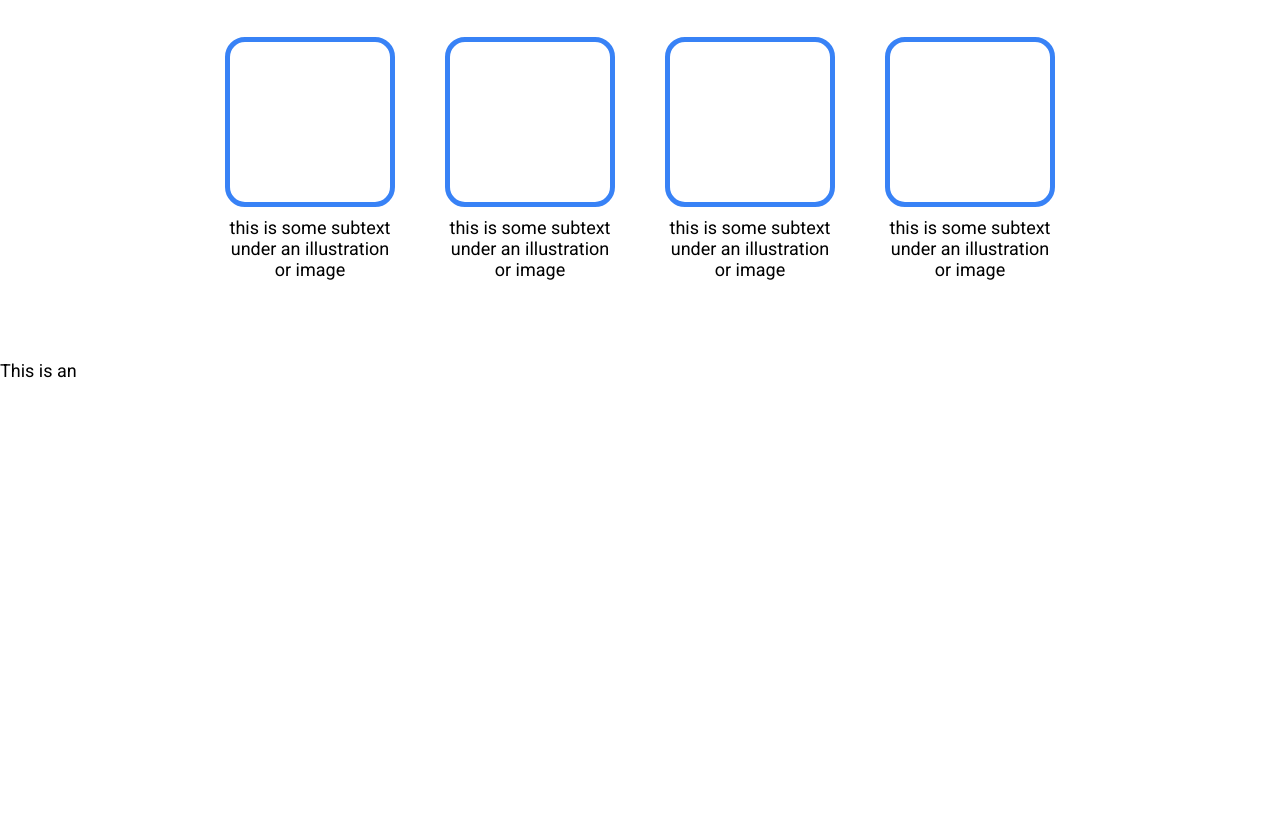
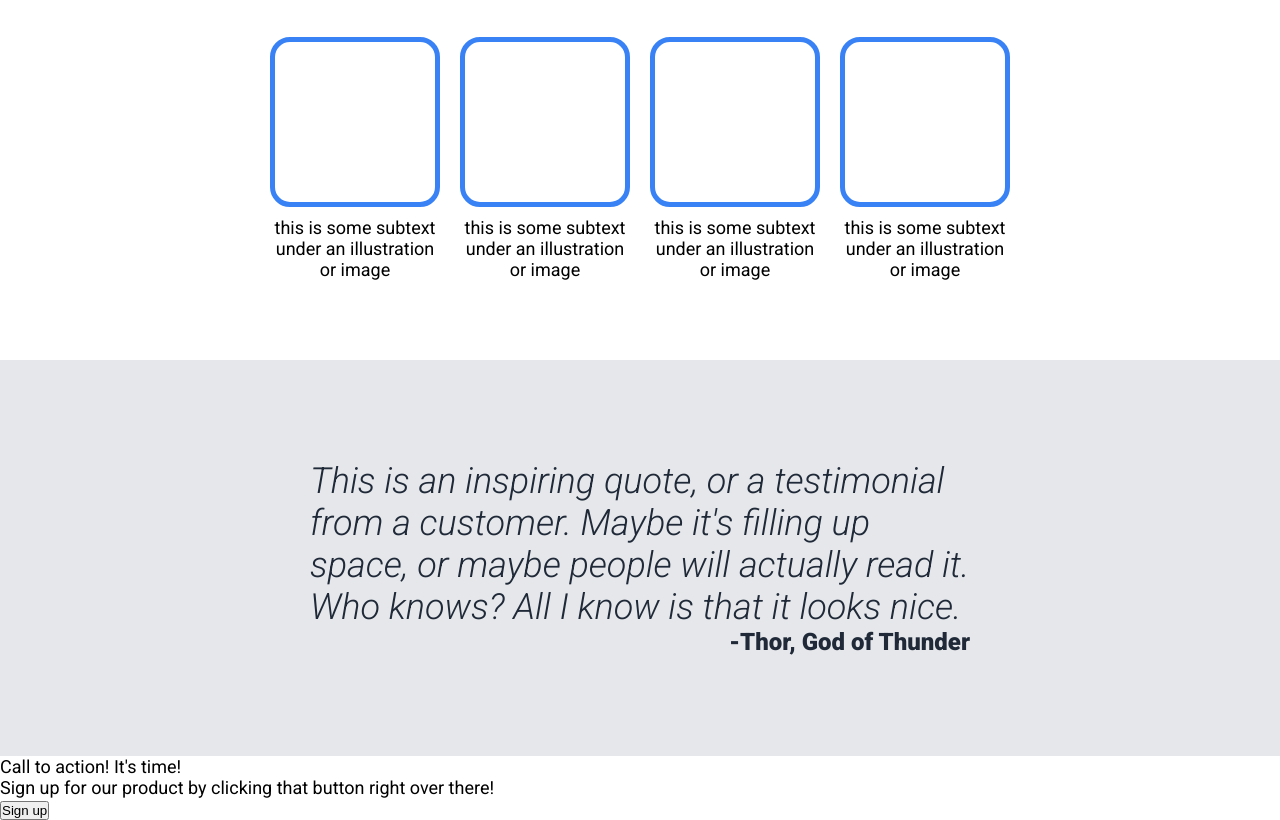
Before and after one commit to hectorlil48/odin-landing-page, a plain HTML site: page index.html in a window 1280 px wide. Shown: the part 577-1397 px from the top of the page. Before the commit the page ends 958 px from the top, so only its background shows below. Drawn offline with Linux system fonts and the light colour scheme.

Commit message:
Added the quote section and styles. Also started the call to action section

```diff
--- a/index.html
+++ b/index.html
@@ -72,7 +72,28 @@
     </div>
 
     <div class="quote-section">
-      <p>This is an</p>
+      <div class="content">
+        <p class="quote">
+          This is an inspiring quote, or a testimonial from a customer. Maybe
+          it's filling up space, or maybe people will actually read it. Who
+          knows? All I know is that it looks nice.
+        </p>
+        <p class="author">-Thor, God of Thunder</p>
+      </div>
+    </div>
+
+    <div class="cta-section">
+      <div class="cta-card">
+        <div>
+          <p>Call to action! It's time!</p>
+          <p>
+            Sign up for our product by clicking that button right over there!
+          </p>
+        </div>
+        <div>
+          <button>Sign up</button>
+        </div>
+      </div>
     </div>
   </body>
 </html>
--- a/styles.css
+++ b/styles.css
@@ -100,7 +100,7 @@ body {
   justify-content: space-around;
   align-items: center;
   margin-bottom: 80px;
-  padding: 0 40px;
+  padding: 0 100px;
 }
 
 .card {
@@ -121,3 +121,24 @@ body {
 }
 
 /* Quote Section */
+
+.quote-section {
+  background-color: #e5e7eb;
+  padding: 100px 200px;
+}
+
+.quote {
+  font-size: 36px;
+  font-style: italic;
+  font-weight: 300;
+  color: #1f2937;
+}
+
+.author {
+  text-align: end;
+  color: #1f2937;
+  font-size: 24px;
+  font-weight: 900;
+}
+
+/* Call to action section */
```
